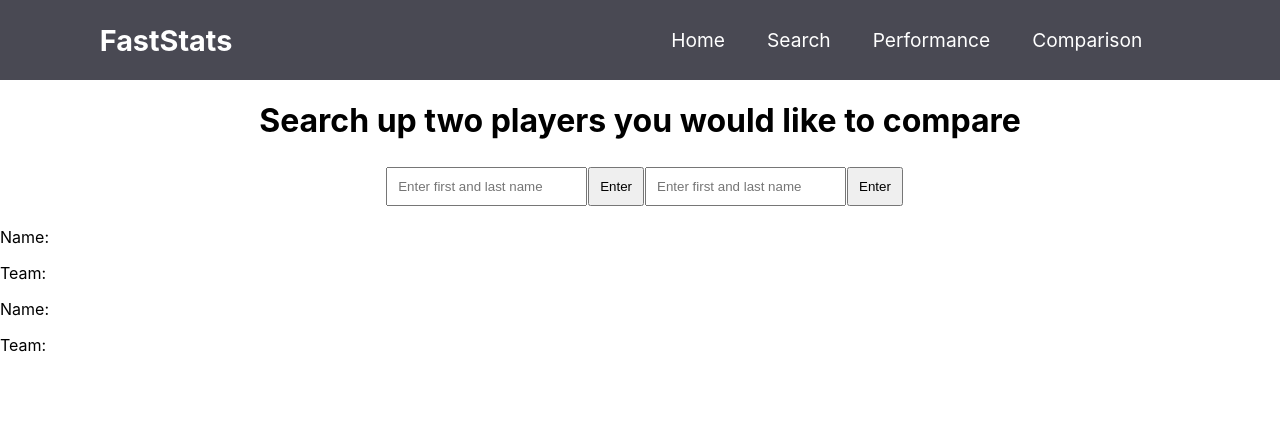
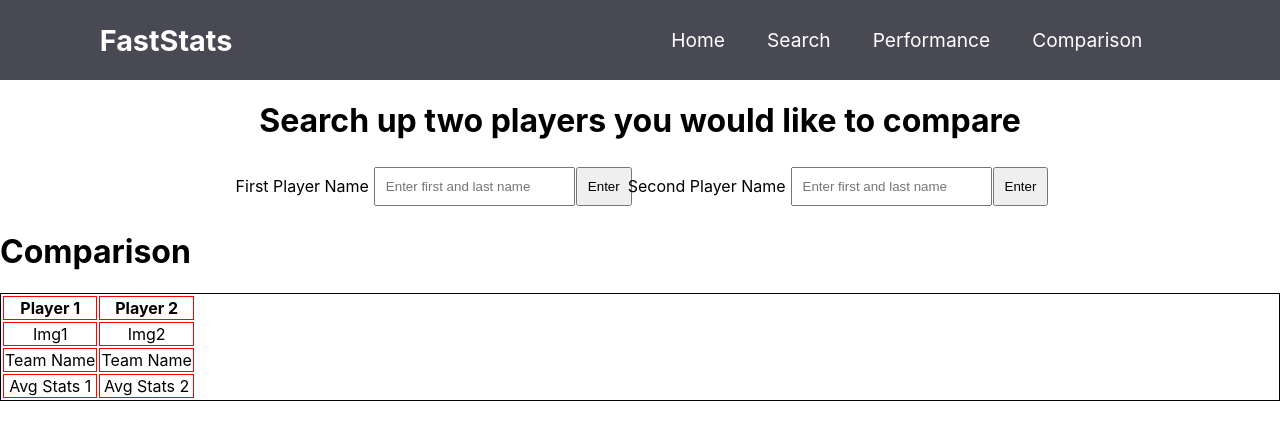
Before and after one commit to ntommy06/CS410P-FinalProject, a React (Create React App) app in the folder my-app/: page /compare in a window 1280 px wide. Shown: the top 440 px of the page. Built offline with nearby package versions, Linux system fonts and the light colour scheme.

Commit message:
Table Created

```diff
--- a/my-app/package.json
+++ b/my-app/package.json
@@ -11,6 +11,7 @@
     "react-dom": "^17.0.2",
     "react-router-dom": "^6.0.2",
     "react-scripts": "^4.0.3",
+    "react-table": "^7.7.0",
     "web-vitals": "^1.1.2"
   },
   "scripts": {
--- a/my-app/src/pages/Compare.css
+++ b/my-app/src/pages/Compare.css
@@ -25,3 +25,14 @@
     align-items: center;
     justify-content: center;
 }
+
+.myTable {
+    display: block;
+    border: 1px solid;
+    position: relative;
+}
+
+th, td {
+    border: 1px solid red;
+    text-align: center;
+}
--- a/my-app/src/pages/Compare.js
+++ b/my-app/src/pages/Compare.js
@@ -1,72 +1,16 @@
 import React, { Component, useState } from 'react';
 import './Compare.css'
 import axios from 'axios';
+import ReactTable from 'react-table';
 
 class Compare extends Component {
     constructor(props) {
         super(props);
+
         this.state= {
-            playerName: [null, null],
-            playerAvg: {}
+            playerName: [],
+            playerAvg: [{}, {}]
         }
-    }
-
-    getPlayerId1 = () => {
-        let player1 = document.getElementById("compare1").value;
-        // console.log(getName);
-
-        axios.get(`https://www.balldontlie.io/api/v1/players?search=${player1}`)
-        .then(async res => {
-            console.log(res.data.data)
-            let realName = res.data.data[0].first_name + " " + res.data.data[0].last_name;
-            let team = res.data.data[0].team.full_name;
-            document.getElementById("p1Name").innerHTML = realName;
-            document.getElementById("p1Team").innerHTML = team;
-
-            await this.testD(0, realName)
-            await this.getAvgStats(res.data.data[0].id)
-        }).catch(err => {
-            console.log(err)
-        })
-    }
-
-    getPlayerId2 = () => {
-        let player2 = document.getElementById("compare2").value;
-        // console.log(getName);
-
-        axios.get(`https://www.balldontlie.io/api/v1/players?search=${player2}`)
-        .then(async res => {
-            console.log(res.data.data)
-            let realName = res.data.data[0].first_name + " " + res.data.data[0].last_name;
-            let team = res.data.data[0].team.full_name;
-            document.getElementById("p2Name").innerHTML = realName;
-            document.getElementById("p2Team").innerHTML = team;
-
-
-            await this.testD(1, realName)
-            await this.getAvgStats(res.data.data[0].id)
-        }).catch(err => {
-            console.log(err)
-        })
-    }
-
-    getAvgStats = (playerid) => {
-        console.log(playerid);
-        axios.get(`https://www.balldontlie.io/api/v1/season_averages?player_ids[]=${playerid}`)
-        .then(async res => {
-            console.log(res.data.data)
-            this.setState({playerAvg: res.data.data[0]})
-        }).catch(err => {
-            console.log(err)
-        })
-    }
-
-    // componentDidMount() {
-    //     this.getPlayerId();
-    // }
-
-    testD = (index, name) => {
-        // console.log(this.state.playerName)
     }
 
     render() {
@@ -77,6 +21,7 @@ class Compare extends Component {
                 <h1>Search up two players you would like to compare</h1>
             </div>
             <div className="search">
+                First Player Name
                 <input
                     type="search"
                     id="compare1"
@@ -85,6 +30,8 @@ class Compare extends Component {
                 />
                 <button type="submit" id="btn" onClick={this.getPlayerId1}>Enter</button>
 
+                Second Player Name
+                <br />
                 <input
                     type="search"
                     id="compare2"
@@ -94,16 +41,137 @@ class Compare extends Component {
                 <button type="submit" id="btn" onClick={this.getPlayerId2}>Enter</button>
             </div>
             {/* SEARCH HOW TO CREATE A TABLE NEXT TO PUT THESE ELEMENTS INTO THE TABLE FOR COMPARISON */}
-            <div>
+
+
+            {/* <div>
                 <p>Name: <span id="p1Name"></span> </p>
                 <p>Team: <span id="p1Team"></span> </p>
             </div>
             <div>
                 <p>Name: <span id="p2Name"></span> </p>
                 <p>Team: <span id="p2Team"></span> </p>
+            </div> */}
+
+            <div className="container">
+                <h1>Comparison</h1>
+                <table className="myTable">
+                    <thead>
+                    <tr>
+                        <th> <span id="p1Name">Player 1</span> </th>
+                        <th> <span id="p2Name">Player 2</span> </th>
+                    </tr>
+                    </thead>
+                    <tbody>
+                         {/* Image */}
+                        <tr>
+                            <td> Img1 </td>
+                            <td> Img2 </td>
+                        </tr>
+                        {/* Team Name */}
+                        <tr>
+                            <td> <span id="p1Team">Team Name</span> </td>
+                            <td> <span id="p2Team">Team Name</span> </td>
+                        </tr>
+                        {/* Player Avg Stats */}
+                        <tr>
+                            <td> <span id="Avg1">Avg Stats 1</span> </td>
+                            <td> <span id="Avg2">Avg Stats 2</span> </td>
+                        </tr>
+
+                    </tbody>
+                </table>
             </div>
+
             </>
         )
+    }
+
+    getPlayerId1 = () => {
+        let player1 = document.getElementById("compare1").value;
+
+        axios.get(`https://www.balldontlie.io/api/v1/players?search=${player1}`)
+        .then(async res => {
+            //console.log(res.data.data)
+            let realName = res.data.data[0].first_name + " " + res.data.data[0].last_name;
+            let team = res.data.data[0].team.full_name;
+            document.getElementById("p1Name").innerHTML = realName;
+            document.getElementById("p1Team").innerHTML = team;
+
+            await this.testState(realName)
+            await this.getAvgStats(1, res.data.data[0].id)
+        }).catch(err => {
+            console.log(err)
+        })
+    }
+
+    getPlayerId2 = () => {
+        let player2 = document.getElementById("compare2").value;
+
+        axios.get(`https://www.balldontlie.io/api/v1/players?search=${player2}`)
+        .then(async res => {
+            //console.log(res.data.data)
+            let realName = res.data.data[0].first_name + " " + res.data.data[0].last_name;
+            let team = res.data.data[0].team.full_name;
+            document.getElementById("p2Name").innerHTML = realName;
+            document.getElementById("p2Team").innerHTML = team;
+
+
+            await this.testState(realName)
+            await this.getAvgStats(2, res.data.data[0].id)
+        }).catch(err => {
+            console.log(err)
+        })
+    }
+
+
+    getAvgStats = (id, playerid) => {
+        console.log(playerid);
+        axios.get(`https://www.balldontlie.io/api/v1/season_averages?player_ids[]=${playerid}`)
+        .then(async res => {
+            console.log(res.data.data)
+            let avgStats = res.data.data[0].ast;
+
+            //GOT TO PUSH avgStats into the setState
+
+            this.setState({playerAvg: res.data.data[0]})
+            console.log(this.state.playerAvg)
+
+            if(id === 1) {
+                document.getElementById("Avg1").innerHTML = avgStats;
+            }
+            if(id === 2) {
+                document.getElementById("Avg2").innerHTML = avgStats;
+            }
+
+            //Styling if one greater than other
+
+        }).catch(err => {
+            console.log(err)
+        })
+    }
+
+    // componentDidMount() {
+    //     this.getPlayerId();
+    // }
+
+    testState = (name) => {
+        //if populated - clear array
+        //console.log(this.state.playerName.length)
+        if(this.state.playerName.length === 2) {
+            this.setState({playerName: []});
+        }
+
+        this.setState(state => {
+            const playerName = state.playerName.concat(name);
+            //const test = [...state.playerName, name.value];
+
+            return {
+                playerName,
+                //playerAvg: [{}, {}],
+            }
+        })
+
+        console.log(this.state.playerName);
     }
 }
 
```
Also changed, not shown: 1 other file (tests, documents, lock files or other folders).
